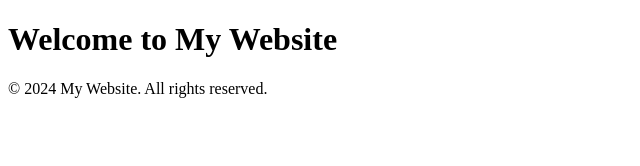
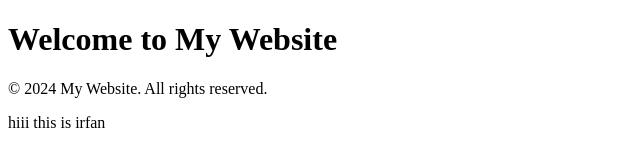
Before and after one commit to Jimmy-alt-code/fb-clone-website, a plain HTML site: page index.html in a window 1280 px wide. Shown: the whole page, without its empty margins (0-640 px from the left). Drawn offline with Linux system fonts and the light colour scheme.

Commit message:
feat:footer update

```diff
--- a/index.html
+++ b/index.html
@@ -11,6 +11,7 @@
 
     <footer>
         <p>&copy; 2024 My Website. All rights reserved.</p>
+        hiii this is irfan
     </footer>
 </body>
 </html>
```
